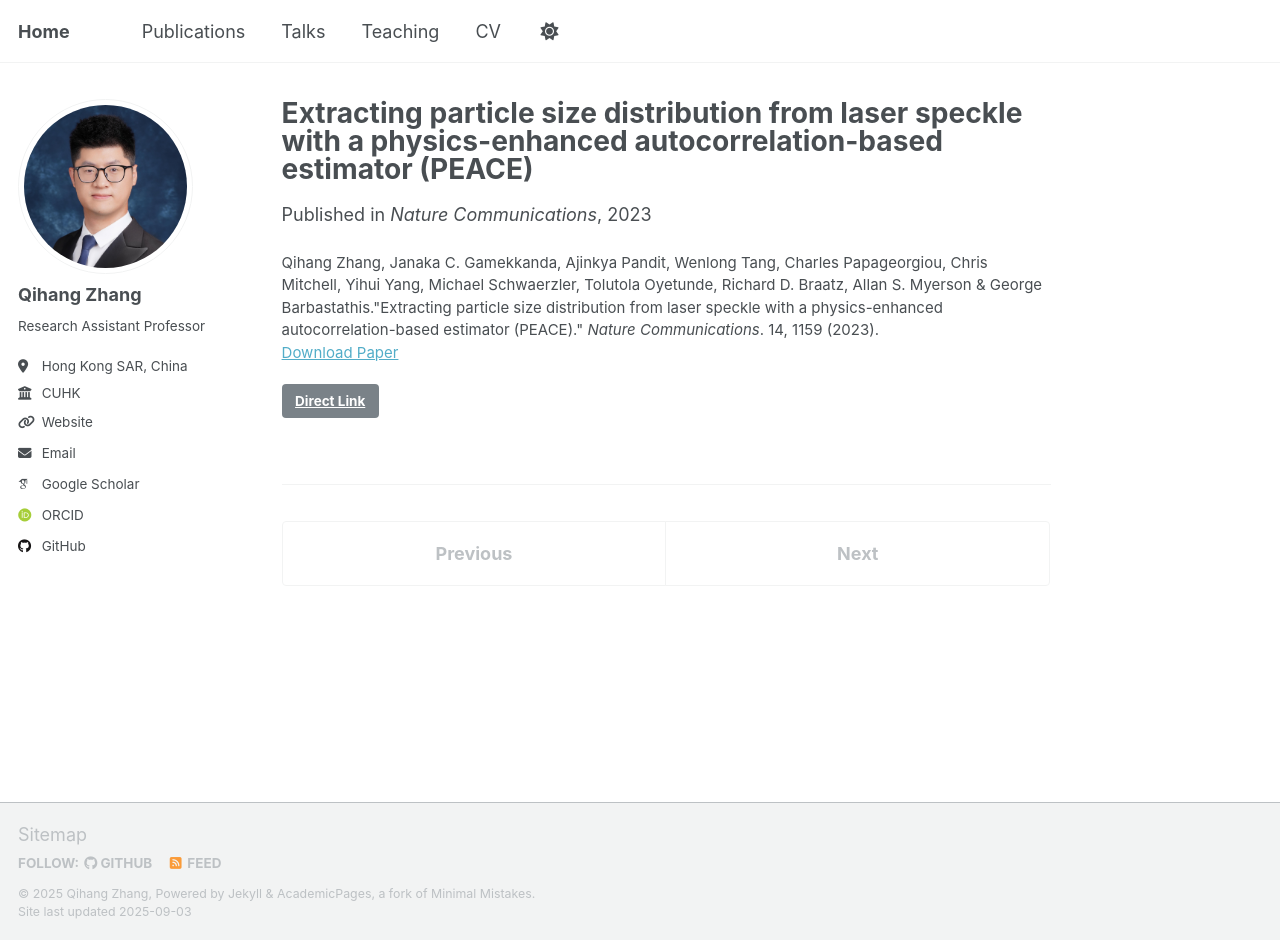
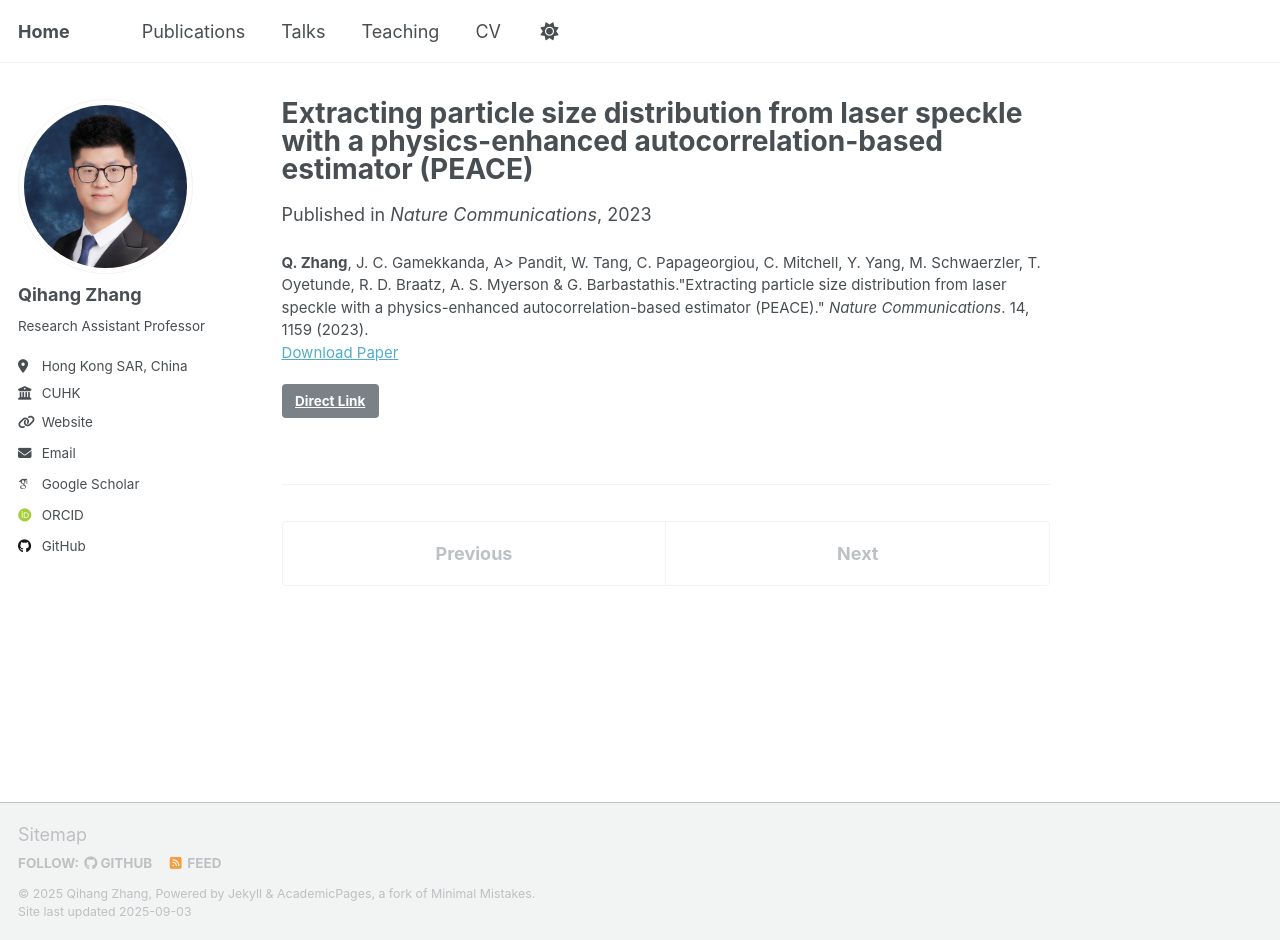
Before and after one commit to qhzhang95/qhzhang95.github.io, a Jekyll site: the page built from _publications/2023-03-paper-extract.md, in a window 1280 px wide and 940 px high. Built offline with Jekyll 4.4.1, drawn with Linux system fonts in a browser that asks for light colours; some web fonts are replaced; a script that is not in the unit is left out.

Commit message:
Update 2023-03-paper-extract.md

```diff
--- a/_publications/2023-03-paper-extract.md
+++ b/_publications/2023-03-paper-extract.md
@@ -8,5 +8,5 @@ date: 2023-03-21
 venue: 'Nature Communications'
 paperurl: 'http://qhzhang95.github.io/files/2023-NatCom_extract.pdf'
 link: 'https://www.nature.com/articles/s41467-023-36816-2'
-citation: 'Qihang Zhang, Janaka C. Gamekkanda, Ajinkya Pandit, Wenlong Tang, Charles Papageorgiou, Chris Mitchell, Yihui Yang, Michael Schwaerzler, Tolutola Oyetunde, Richard D. Braatz, Allan S. Myerson & George Barbastathis.&quot;Extracting particle size distribution from laser speckle with a physics-enhanced autocorrelation-based estimator (PEACE).&quot; <i>Nature Communications</i>. 14, 1159 (2023).'
+citation: '<b>Q. Zhang</b>, J. C. Gamekkanda, A> Pandit, W. Tang, C. Papageorgiou, C. Mitchell, Y. Yang, M. Schwaerzler, T. Oyetunde, R. D. Braatz, A. S. Myerson & G. Barbastathis.&quot;Extracting particle size distribution from laser speckle with a physics-enhanced autocorrelation-based estimator (PEACE).&quot; <i>Nature Communications</i>. 14, 1159 (2023).'
 ---
```
